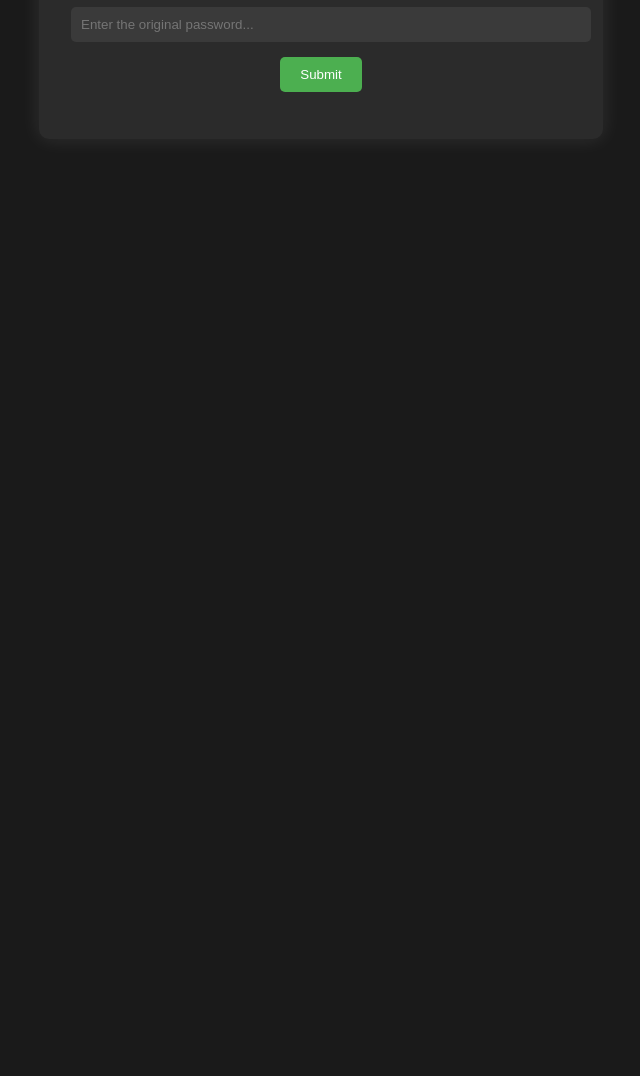
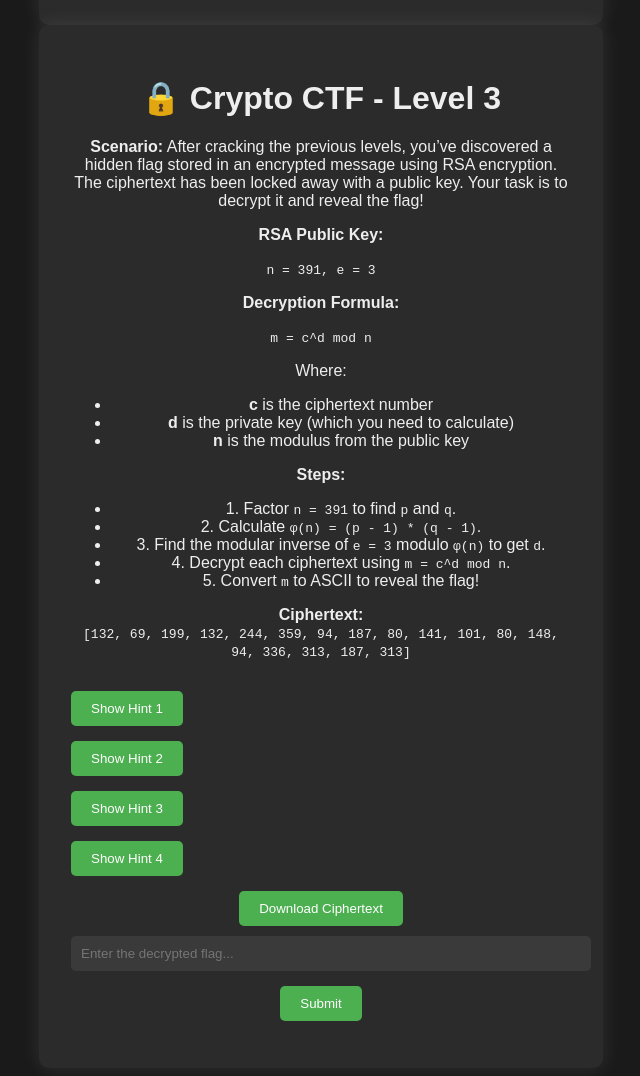
Before and after one commit to AiraIsabel/CTFUpdated, a website: page public/index.html in a window 1280 px wide. Shown: the part 556-1632 px from the top of the page, without its empty margins (319-959 px from the left). Before the commit the page ends 816 px from the top, so only its background shows below. Drawn offline with Linux system fonts and the light colour scheme.

Commit message:
Update index.html

```diff
--- a/public/index.html
+++ b/public/index.html
@@ -115,6 +115,58 @@
     <div class="message" id="message2"></div>
   </div>
 </div>
+<!-- Level 3 -->
+<div class="container show" id="level3">
+  <h1>🔒 Crypto CTF - Level 3</h1>
+  <p><strong>Scenario:</strong> After cracking the previous levels, you’ve discovered a hidden flag stored in an encrypted message using RSA encryption. The ciphertext has been locked away with a public key. Your task is to decrypt it and reveal the flag!</p>
+
+  <p><strong>RSA Public Key:</strong></p>
+  <code>n = 391, e = 3</code>
+
+  <p><strong>Decryption Formula:</strong></p>
+  <p><code>m = c^d mod n</code></p>
+  <p>Where:</p>
+  <ul>
+    <li><strong>c</strong> is the ciphertext number</li>
+    <li><strong>d</strong> is the private key (which you need to calculate)</li>
+    <li><strong>n</strong> is the modulus from the public key</li>
+  </ul>
+
+  <p><strong>Steps:</strong></p>
+  <ul>
+    <li>1. Factor <code>n = 391</code> to find <code>p</code> and <code>q</code>.</li>
+    <li>2. Calculate <code>φ(n) = (p - 1) * (q - 1)</code>.</li>
+    <li>3. Find the modular inverse of <code>e = 3</code> modulo <code>φ(n)</code> to get <code>d</code>.</li>
+    <li>4. Decrypt each ciphertext using <code>m = c^d mod n</code>.</li>
+    <li>5. Convert <code>m</code> to ASCII to reveal the flag!</li>
+  </ul>
+
+  <div class="ciphertext">
+    <strong>Ciphertext:</strong><br>
+    <code>[132, 69, 199, 132, 244, 359, 94, 187, 80, 141, 101, 80, 148, 94, 336, 313, 187, 313]</code>
+  </div>
+
+  <div class="hints">
+    <button onclick="showHint('hint3-1')">Show Hint 1</button>
+    <p id="hint3-1" style="display: none;">🧠 Hint 1: Factor <code>n = 391</code> to find two prime numbers.</p><br>
+    <button onclick="showHint('hint3-2')">Show Hint 2</button>
+    <p id="hint3-2" style="display: none;">🧠 Hint 2: Calculate <code>φ(n) = (p - 1) * (q - 1)</code>.</p><br>
+    <button onclick="showHint('hint3-3')">Show Hint 3</button>
+    <p id="hint3-3" style="display: none;">🧠 Hint 3: Use modular inverse to find <code>d</code>.</p><br>
+    <button onclick="showHint('hint3-4')">Show Hint 4</button>
+    <p id="hint3-4" style="display: none;">🧠 Hint 4: Once decrypted, convert the numbers to ASCII to get the flag.</p>
+  </div>
+
+  <div>
+    <button onclick="downloadCiphertext()">Download Ciphertext</button>
+  </div>
+
+  <div id="flagForm3">
+    <input type="text" id="flagInput3" placeholder="Enter the decrypted flag..." required>
+    <button id="submitBtn3">Submit</button>
+    <div class="message" id="message3"></div>
+  </div>
+</div>
 
 <script>
   // Handle Level 1 Submission
@@ -168,7 +220,15 @@
     messageDiv.textContent = "✅ Correct! You solved Level 2!";
     messageDiv.style.color = "#4caf50";
 
-      // TODO: Add transition to Level 3 here if needed
+    // Transition to Level 3
+    setTimeout(() => {
+      document.getElementById("level2").classList.remove("show");
+      document.getElementById("level2").style.display = "none";
+
+      const level3 = document.getElementById("level3");
+      level3.classList.add("show");
+      level3.style.display = "block";
+    }, 1000);
   } else {
     messageDiv.textContent = "❌ Incorrect, try again.";
     messageDiv.style.color = "#f44336";
```
Lines whose indentation alone changed are shown as unchanged.
